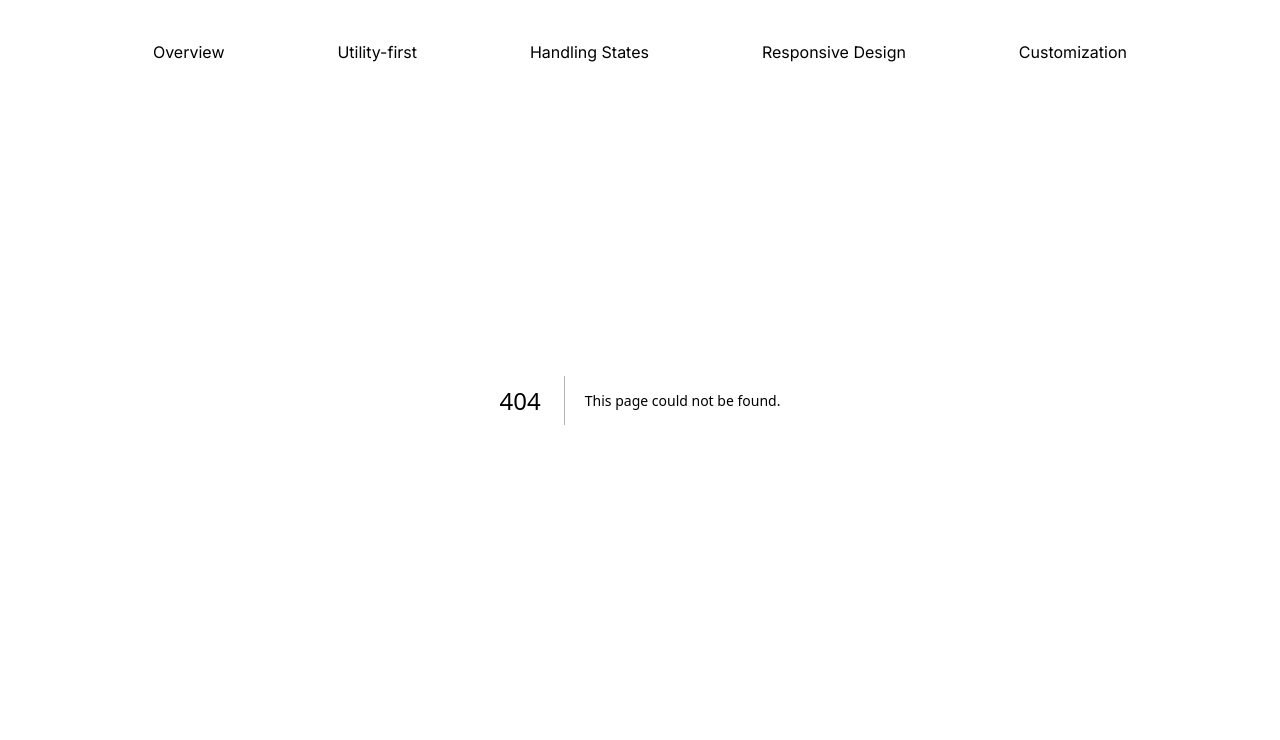
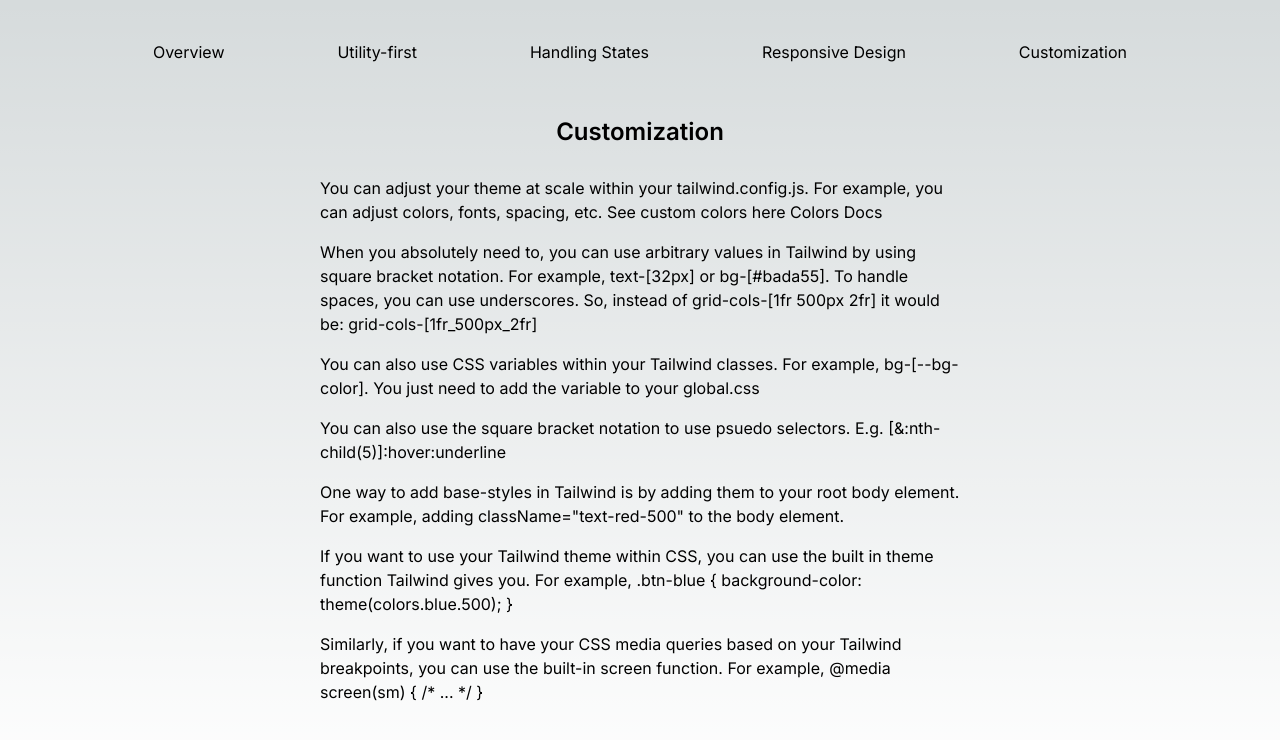
Before and after one commit to coderyansolomon/tailwind, a Next.js app: page /customization in a window 1280 px wide. Before the commit this address had no page. Shown: the top 740 px of the page. Built offline with nearby package versions, Linux system fonts and the light colour scheme.

Commit message:
add customization pg

```diff
--- /dev/null
+++ b/app/customization/page.jsx
@@ -0,0 +1,51 @@
+import Link from "next/link";
+
+export default function Customization() {
+    return (
+      <main className="flex min-h-screen flex-col items-center justify-between p-24">
+            <h2 className={`mb-3 text-2xl font-semibold mt-5 font-sans-serif`}>
+              Customization
+            </h2>
+            <p>
+                You can adjust your theme at scale within your tailwind.config.js. For example, you
+                can adjust colors, fonts, spacing, etc. See custom colors here {' '}
+                <Link href={'https://tailwindcss.com/docs/customizing-colors'}>
+                    Colors Docs
+                </Link>
+            </p>
+            <p>
+              When you absolutely need to, you can use arbitrary values in Tailwind by
+              using square bracket notation. For example, text-[32px] or bg-[#bada55].
+              To handle spaces, you can use underscores. So, instead of
+              grid-cols-[1fr 500px 2fr] it would be: grid-cols-[1fr_500px_2fr]
+            </p>
+            <p>
+              You can also use CSS variables within your Tailwind classes. For example,
+              bg-[--bg-color]. You just need to add the variable to your global.css
+            </p>
+            <p>
+              You can also use the square bracket notation to use psuedo selectors. E.g.
+              [&:nth-child(5)]:hover:underline
+            </p>
+            <p>
+              One way to add base-styles in Tailwind is by adding them to your root body element.
+              For example, adding
+              className="text-red-500" to the body element.
+            </p>
+            <p>
+              If you want to use your Tailwind theme within CSS, you can use the built in theme
+              function Tailwind gives you. For example, {`.btn-blue {
+                background-color: theme(colors.blue.500);
+              }`}
+            </p>
+            <p>
+              Similarly, if you want to have your CSS media queries based on your Tailwind breakpoints,
+              you can use the built-in screen function. For example, {`
+                @media screen(sm) {
+                  /* ... */
+                }
+              `}
+            </p>
+      </main>
+    )
+  }
--- a/app/globals.css
+++ b/app/globals.css
@@ -6,6 +6,7 @@
   --foreground-rgb: 0, 0, 0;
   --background-start-rgb: 214, 219, 220;
   --background-end-rgb: 255, 255, 255;
+  --bg-color: blue;
 }
 
 p {
--- a/app/layout.js
+++ b/app/layout.js
@@ -12,7 +12,7 @@
 export default function RootLayout({ children }) {
   return (
     <html lang="en">
-      <body className={inter.className}>
+      <body className={`${inter.className}`}>
         <Header />
         {children}
       </body>
--- a/tailwind.config.js
+++ b/tailwind.config.js
@@ -5,14 +5,5 @@
     './components/**/*.{js,ts,jsx,tsx,mdx}',
     './app/**/*.{js,ts,jsx,tsx,mdx}',
   ],
-  theme: {
-    extend: {
-      backgroundImage: {
-        'gradient-radial': 'radial-gradient(var(--tw-gradient-stops))',
-        'gradient-conic':
-          'conic-gradient(from 180deg at 50% 50%, var(--tw-gradient-stops))',
-      },
-    },
-  },
   plugins: [],
 }
```
